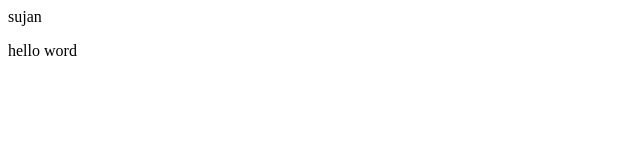
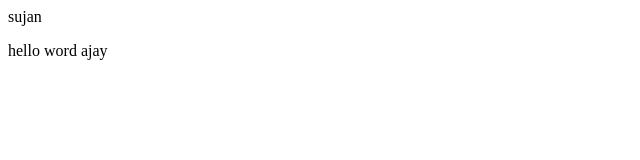
Before and after one commit to sujannaik28-png/localrepo, a plain HTML site: page index.html in a window 1280 px wide. Shown: the full height of the page, 0-640 px from the left. Drawn offline with Linux system fonts and the light colour scheme.

Commit message:
ajay added

```diff
--- a/index.html
+++ b/index.html
@@ -1,2 +1,2 @@
 <p>sujan</p>
-<p>hello word</p>
+<p>hello word ajay</p>
```
